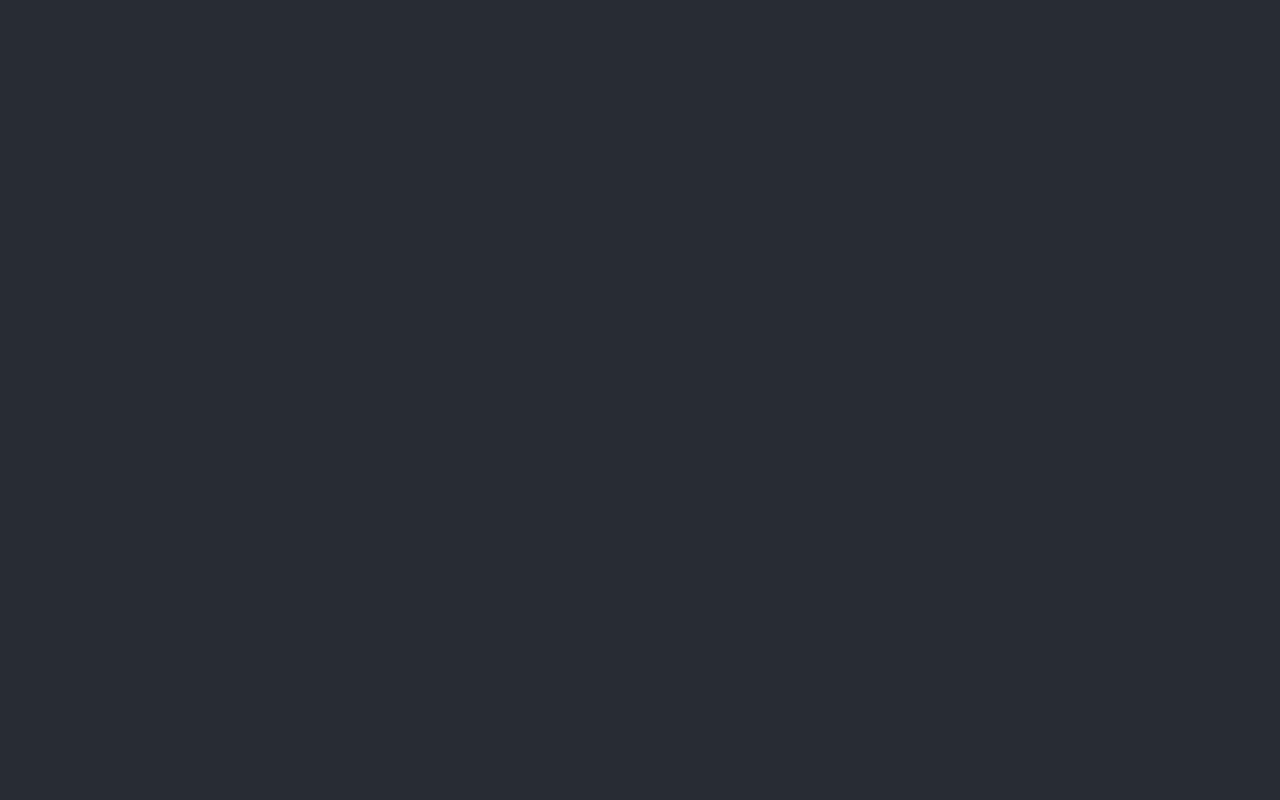
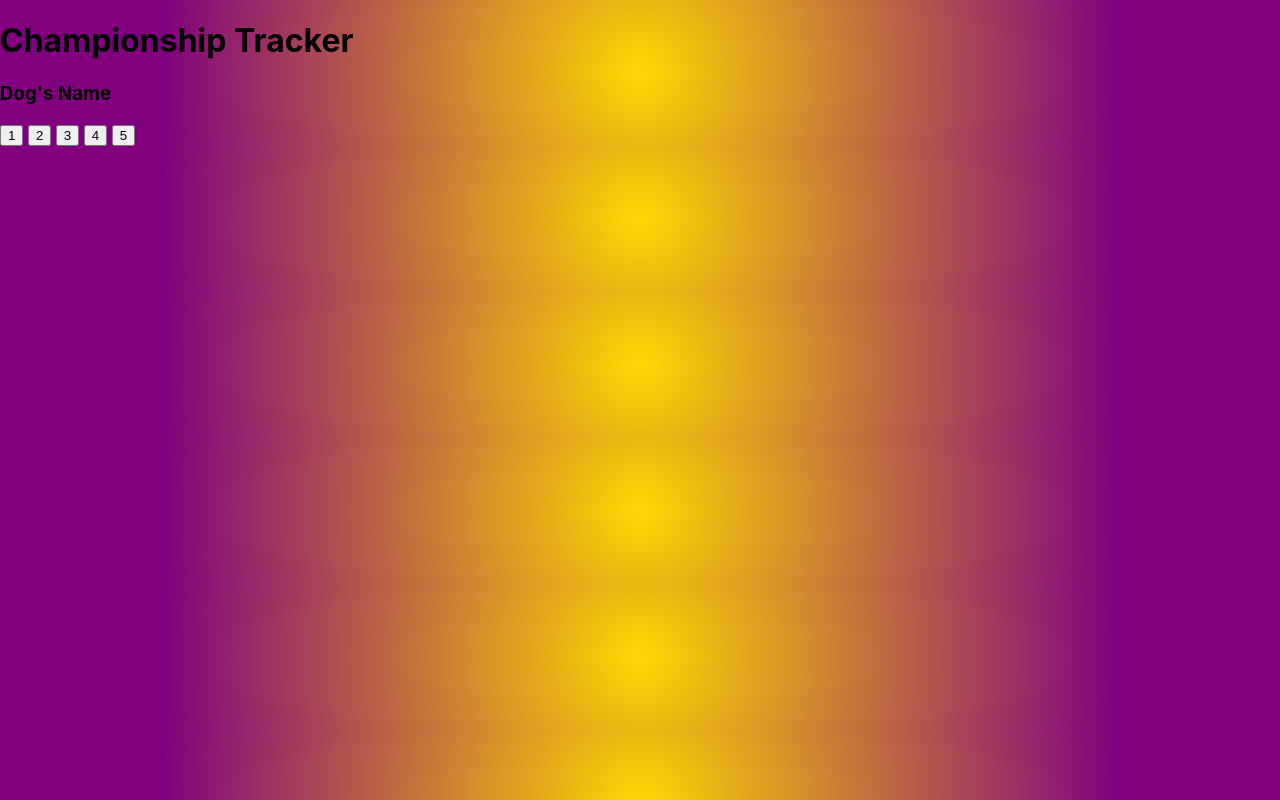
Before and after one commit to amirestes/champion-tracker, a React (Create React App) app: page / in a window 1280 px wide. Built offline with nearby package versions, Linux system fonts and the light colour scheme.

Commit message:
added bootstrap:

```diff
--- a/package.json
+++ b/package.json
@@ -6,6 +6,7 @@
     "@testing-library/jest-dom": "^5.16.4",
     "@testing-library/react": "^13.3.0",
     "@testing-library/user-event": "^13.5.0",
+    "bootstrap": "^5.1.3",
     "react": "^18.2.0",
     "react-dom": "^18.2.0",
     "react-scripts": "5.0.1",
--- a/public/index.html
+++ b/public/index.html
@@ -39,5 +39,15 @@
       To begin the development, run `npm start` or `yarn start`.
       To create a production bundle, use `npm run build` or `yarn build`.
     -->
+    <h1>Championship Tracker</h1>
+    <h3>Dog's Name</h3>
+    <button class='btn btn-outline-dark btn-lg'>1</button>
+    <button class='btn btn-outline-dark btn-lg'>2</button>
+    <button class='btn btn-outline-dark btn-lg'>3</button>
+    <button class='btn btn-outline-dark btn-lg'>4</button>
+    <button class='btn btn-outline-dark btn-lg'>5</button>
+    <div class='progressBar tracker'>
+      <ProgressBar striped variant="" now={75} />
+  </div>
   </body>
 </html>
--- a/src/App.css
+++ b/src/App.css
@@ -13,7 +13,7 @@
   }
 }
 
-.App-header {
+/* .App-header {
   background-color: #282c34;
   min-height: 100vh;
   display: flex;
@@ -22,7 +22,7 @@
   justify-content: center;
   font-size: calc(10px + 2vmin);
   color: white;
-}
+} */
 
 .App-link {
   color: #61dafb;
```
Also changed, not shown: 1 other file (tests, documents, lock files or other folders).
